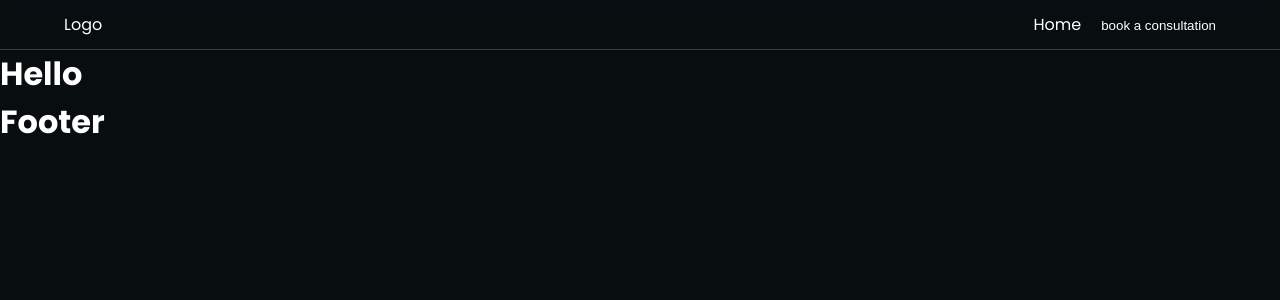
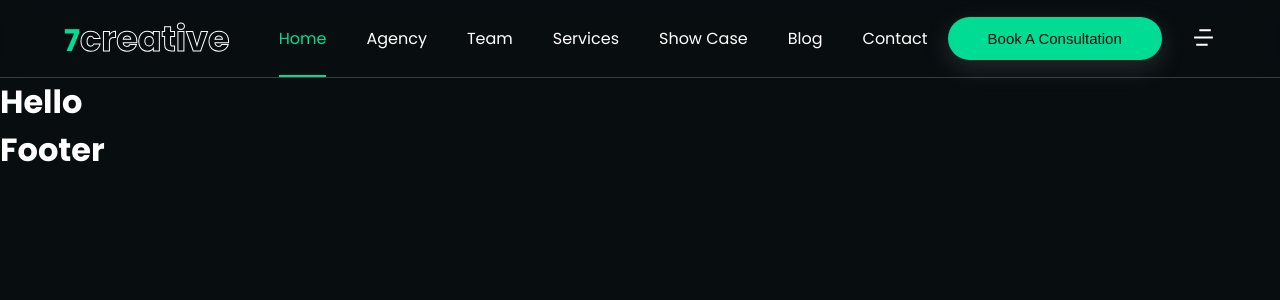
Before and after one commit to EkaterinaYurchyk2022/CreativeAgency, a Next.js app: page / in a window 1280 px wide. Shown: the top 300 px of the page. Built offline with nearby package versions, Linux system fonts and the light colour scheme.

Commit message:
feat: header links, icons

```diff
--- a/components/common/Header.js
+++ b/components/common/Header.js
@@ -1,18 +1,40 @@
-import React from 'react';
+import React, {useEffect, useState} from 'react';
 import Link from "next/link";
+import {TitleLogo} from "@/components/common/Title";
+import {useRouter} from "next/router";
+import {AiOutlineClose} from "react-icons/ai";
+import {RiMenu4Line} from "react-icons/ri";
 
 const Header = () => {
+    const [activeLink, setActiveLink] = useState('');
+    const [open, setOpen] = useState(false);
+
+    const router = useRouter();
+
+    useEffect(() => {
+        setActiveLink(router.pathname)
+    }, [router.pathname])
+
     return (
         <>
             <header>
                 <div className='container'>
                     <div className='logo'>
-                    <Link href='/'>logo</Link>
+                        <Link href='/'>
+                            <TitleLogo title='creative' caption='7' className='logomin'/>
+                        </Link>
                     </div>
-                    <nav>
-                        <Link href='/'>Home</Link>
-                        <button>book a consultation</button>
+                    <nav className={open ? 'openMenu' : 'closeMenu'} onClick={() => setOpen(null)}>
+                        <Link href='/' className={activeLink === '/' ? 'activeLink' : 'none'}>Home</Link>
+                        <Link href='/' className={activeLink === '/agency' ? 'activeLink' : 'none'}>Agency</Link>
+                        <Link href='/' className={activeLink === '/team' ? 'activeLink' : 'none'}>Team</Link>
+                        <Link href='/' className={activeLink === '/services' ? 'activeLink' : 'none'}>Services</Link>
+                        <Link href='/' className={activeLink === '/showcase' ? 'activeLink' : 'none'}>Show case</Link>
+                        <Link href='/' className={activeLink === '/blogs' ? 'activeLink' : 'none'}>Blog</Link>
+                        <Link href='/' className={activeLink === '/contact' ? 'activeLink' : 'none'}>Contact</Link>
+                        <button className='button-primary'>book a consultation</button>
                     </nav>
+                    <button onClick={()=>setOpen(!open)}>{open ? <AiOutlineClose size={25}/> : <RiMenu4Line size={25}/>}</button>
                 </div>
             </header>
         </>
--- a/components/common/Title.js
+++ b/components/common/Title.js
@@ -0,0 +1,20 @@
+import React from 'react';
+
+export const TitleLogo = ({className, caption, title}) => {
+    return (
+        <>
+            <h1 className={`${className} title-logo`}>
+                <span>{caption}</span>
+                {title}
+            </h1>
+        </>
+    );
+};
+
+export const TitleSm = ({title}) => {
+    return <h1 className={`title-sm`}>{title} </h1>
+};
+
+export const Title = ({className, title}) => {
+    return <h1 className={`${className} title`}>{title}</h1>
+};
```
